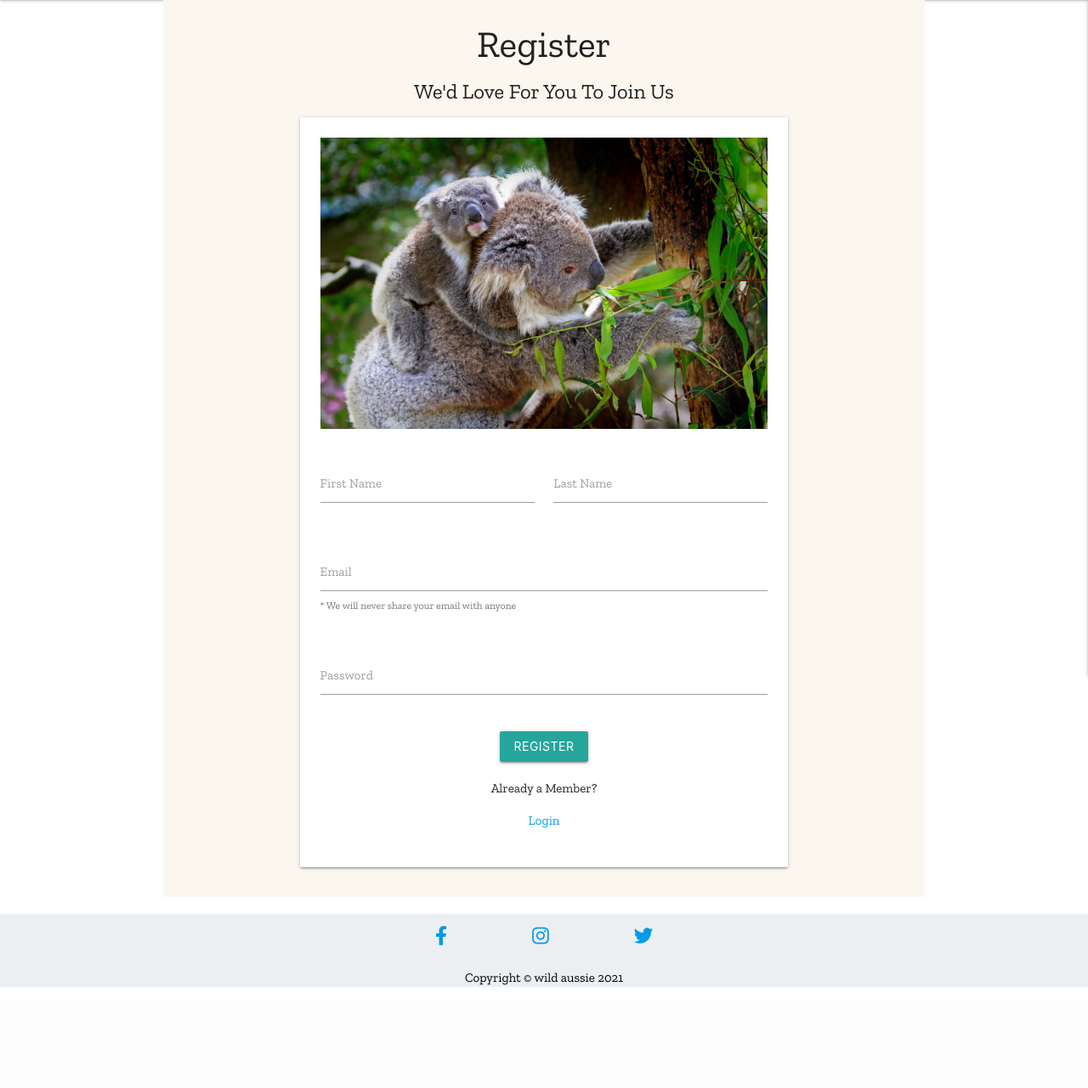
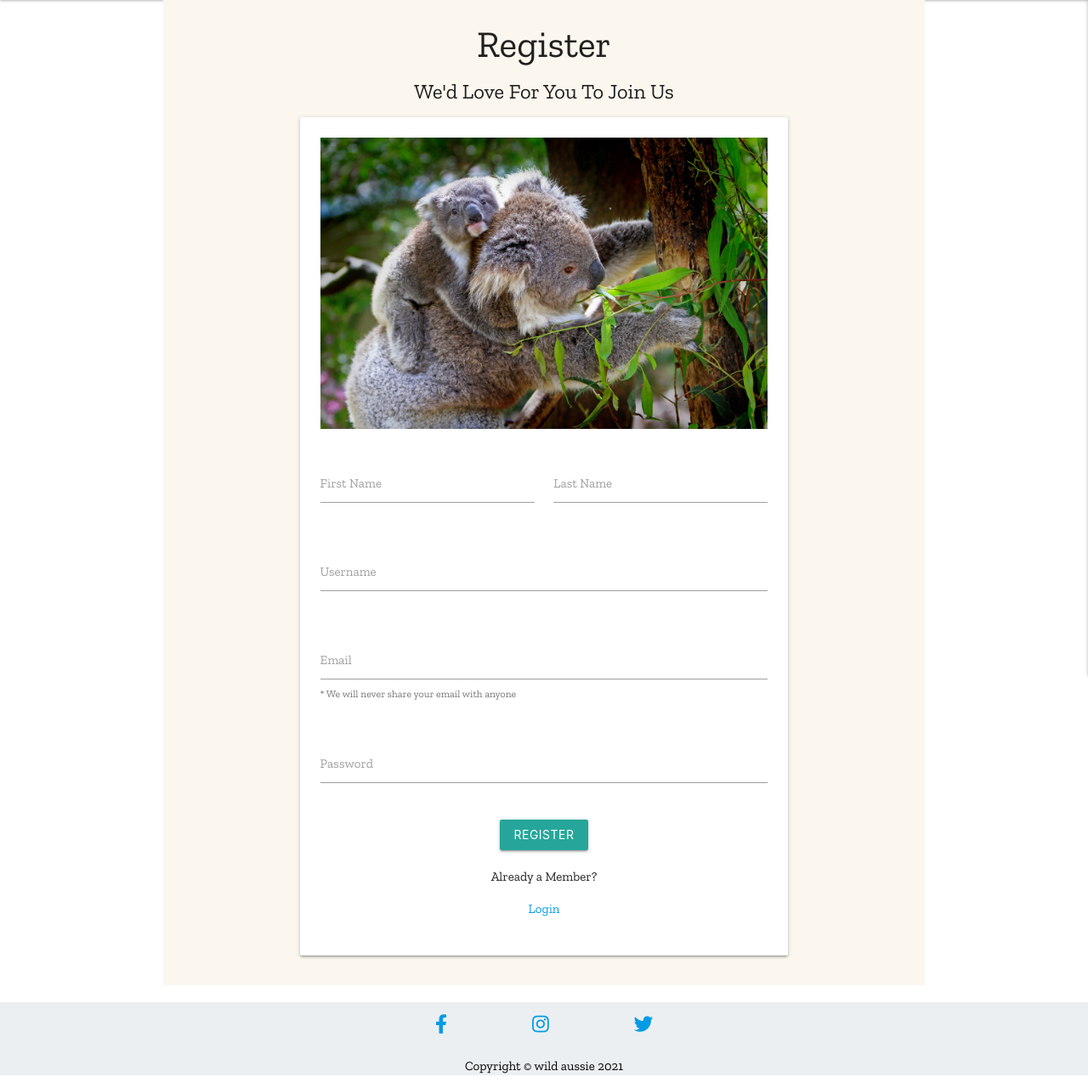
Before and after one commit to Joan-Amudu/Wild-Aussie, a Python web app: template templates/register.html in a window 1280 px wide. Shown: the part 65-1346 px from the top of the page at 85% size. Before the commit the page ends 1227 px from the top, so only its background shows below. Run offline with Jinja, Linux system fonts and the light colour scheme; the template is opened without the code that fills it, so the values that code supplies are empty.

Commit message:
Add register functionality

```diff
--- a/templates/register.html
+++ b/templates/register.html
@@ -20,18 +20,28 @@
                  <!-- First Name Last Name -->
                 <div class="row">
                     <div class="input-field col s6">
-                        <input id="first_name" name="first_name" type="text" class="validate">
+                        <input id="first_name" name="first_name" type="text" minlength="5"
+                        maxlength="20" pattern="^[A-Za-z0-9]{5, 20}$" class="validate" required>
                         <label for="first_name">First Name</label>
                       </div>
                       <div class="input-field col s6">
-                        <input id="last_name" name="last_name" type="text" class="validate">
+                        <input id="last_name" name="last_name" type="text" minlength="5"
+                        maxlength="20" pattern="^[A-Za-z0-9]{5, 20}$" class="validate" required>
                         <label for="last_name">Last Name</label>
+                      </div>
+                </div>
+                <!-- Username -->
+                <div class="row">
+                    <div class="input-field col s12">
+                        <input id="username" name="username" type="text" minlength="5" maxlength="20"
+                         class="validate" pattern="^[A-Za-z0-9]{5, 20}$" required>
+                        <label for="username">Username</label>
                       </div>
                 </div>
                  <!-- email -->
                 <div class="row">
                     <div class="input-field col s12">
-                      <input id="email" name="email" type="email" class="validate">
+                      <input id="email" name="email" type="email" class="validate" required>
                       <label for="email">Email</label>
                       <span class="helper-text" data-error="wrong" data-success="right">* We will never share your email with anyone</span>
                     </div>
@@ -39,7 +49,7 @@
                  <!-- Password -->
                 <div class="row">
                     <div class="input-field col s12">
-                      <input id="password" name="password" type="password" class="validate">
+                      <input id="password" name="password" type="password" pattern="^[A-Za-z0-9]{5, 20}$" class="validate" required>
                       <label for="password">Password</label>
                     </div>
                 </div>
```
